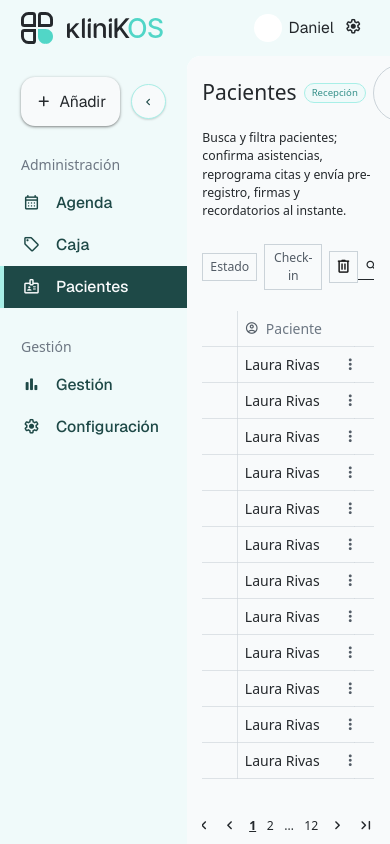
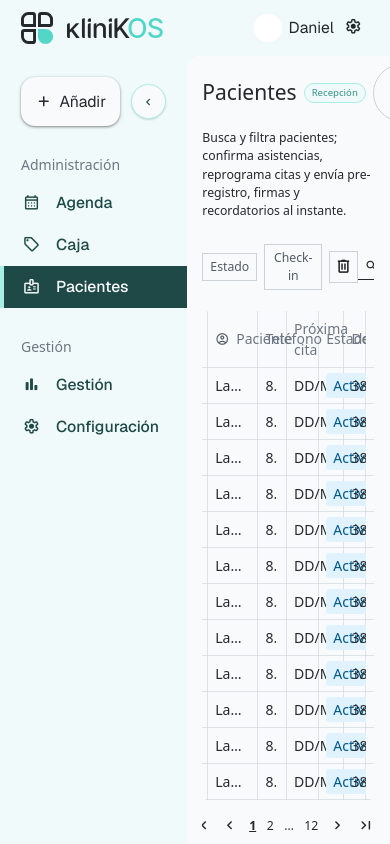
Before and after one commit to klinikOSapp/klinikOS-app, a Next.js app: page /pacientes in a window 390 px wide. Built offline with nearby package versions, Linux system fonts and the light colour scheme.

Commit message:
better responsive

```diff
--- a/src/app/pacientes/page.tsx
+++ b/src/app/pacientes/page.tsx
@@ -265,6 +265,7 @@ function PacientesPageContent() {
   )
   const [isFichaModalOpen, setIsFichaModalOpen] = React.useState(false)
   const [openBudgetCreation, setOpenBudgetCreation] = React.useState(false)
+  const [openEditMode, setOpenEditMode] = React.useState(false)
   const [openMenuId, setOpenMenuId] = React.useState<string | null>(null)
   const searchParams = useSearchParams()
   const navRouter = useRouter()
@@ -308,9 +309,11 @@ function PacientesPageContent() {
           onClose={() => {
             setIsFichaModalOpen(false)
             setOpenBudgetCreation(false)
+            setOpenEditMode(false)
           }}
           initialTab={openBudgetCreation ? 'Presupuestos y pagos' : 'Resumen'}
           openBudgetCreation={openBudgetCreation}
+          openInEditMode={openEditMode}
         />
 
         {/* Header Section - Fixed size */}
@@ -424,14 +427,14 @@ function PacientesPageContent() {
             </div>
           </div>
 
-          <div className='flex-1 rounded-[8px] overflow-auto'>
+          <div className='flex-1 rounded-[8px] overflow-hidden'>
             <table className='w-full table-fixed border-collapse'>
               <thead>
                 <tr>
-                  <TableHeaderCell className='w-[2.5rem] pr-2'>
+                  <TableHeaderCell className='w-[3%] min-w-[2rem] pr-1'>
                     <span className='sr-only'>Seleccionar fila</span>
                   </TableHeaderCell>
-                  <TableHeaderCell className='w-[min(21.5rem,30vw)] pr-2'>
+                  <TableHeaderCell className='w-[28%] pr-2'>
                     <div className='flex items-center gap-2'>
                       <MD3Icon
                         name='AccountCircleRounded'
@@ -441,22 +444,22 @@ function PacientesPageContent() {
                       <span>Paciente</span>
                     </div>
                   </TableHeaderCell>
-                  <TableHeaderCell className='w-[min(16.25rem,22vw)] pr-2'>
+                  <TableHeaderCell className='w-[16%] pr-2'>
                     Teléfono
                   </TableHeaderCell>
-                  <TableHeaderCell className='w-[min(19rem,26vw)] pr-2'>
+                  <TableHeaderCell className='w-[18%] pr-2'>
                     Próxima cita
                   </TableHeaderCell>
-                  <TableHeaderCell className='w-[min(16.3125rem,22vw)] pr-2'>
+                  <TableHeaderCell className='w-[14%] pr-2'>
                     Estado
                   </TableHeaderCell>
                   <TableHeaderCell
-                    className='w-[min(10.9375rem,15vw)] pr-2'
+                    className='w-[12%] pr-2'
                     align='right'
                   >
                     Deuda
                   </TableHeaderCell>
-                  <TableHeaderCell className='w-[3.5rem] pr-2 text-right sticky right-0 bg-[var(--color-surface-app)]'>
+                  <TableHeaderCell className='w-[5%] min-w-[2.5rem] pr-2 text-right sticky right-0 bg-[var(--color-surface-app)]'>
                     <span className='sr-only'>Acciones</span>
                   </TableHeaderCell>
                 </tr>
@@ -487,7 +490,7 @@ function PacientesPageContent() {
                       isPatientSelected(row.id) ? 'bg-[#E9FBF9]' : ''
                     ].join(' ')}
                   >
-                    <TableBodyCell className='w-[2.5rem] pr-2'>
+                    <TableBodyCell className='w-[3%] min-w-[2rem] pr-1'>
                       <button
                         type='button'
                         onClick={() => togglePatientSelection(row.id)}
@@ -521,7 +524,7 @@ function PacientesPageContent() {
                         <span className='sr-only'>Seleccionar fila</span>
                       </button>
                     </TableBodyCell>
-                    <TableBodyCell className='w-[min(21.5rem,30vw)] pr-2'>
+                    <TableBodyCell className='w-[28%] pr-2'>
                       <button
                         type='button'
                         onClick={() => setIsFichaModalOpen(true)}
@@ -530,23 +533,23 @@ function PacientesPageContent() {
                         {row.name}
                       </button>
                     </TableBodyCell>
-                    <TableBodyCell className='w-[min(16.25rem,22vw)] pr-2'>
+                    <TableBodyCell className='w-[16%] pr-2'>
                       <p className='truncate'>{row.phone}</p>
                     </TableBodyCell>
-                    <TableBodyCell className='w-[min(19rem,26vw)] pr-2'>
-                      {row.nextDate}
+                    <TableBodyCell className='w-[18%] pr-2'>
+                      <span className='truncate'>{row.nextDate}</span>
                     </TableBodyCell>
-                    <TableBodyCell className='w-[min(16.3125rem,22vw)] pr-2'>
+                    <TableBodyCell className='w-[14%] pr-2'>
                       <StatusPill type={row.status} />
                     </TableBodyCell>
                     <TableBodyCell
-                      className='w-[min(10.9375rem,15vw)] pr-2'
+                      className='w-[12%] pr-2'
                       align='right'
                     >
                       {row.debt}
                     </TableBodyCell>
                     <TableBodyCell
-                      className='w-[3.5rem] pr-2 sticky right-0 bg-[var(--color-surface-app)] group-hover:bg-[var(--color-neutral-50)]'
+                      className='w-[5%] min-w-[2.5rem] pr-2 sticky right-0 bg-[var(--color-surface-app)] group-hover:bg-[var(--color-neutral-50)]'
                       align='right'
                     >
                       <div className='relative'>
@@ -579,8 +582,8 @@ function PacientesPageContent() {
                             }}
                             onEdit={() => {
                               setOpenMenuId(null)
-                              // TODO: Implementar editar datos
-                              console.log('Editar:', row.name)
+                              setOpenEditMode(true)
+                              setIsFichaModalOpen(true)
                             }}
                             onDelete={() => {
                               setOpenMenuId(null)
--- a/src/components/pacientes/modals/patient-record/ClientSummary.tsx
+++ b/src/components/pacientes/modals/patient-record/ClientSummary.tsx
@@ -14,6 +14,8 @@ import React from 'react'
 
 type ClientSummaryProps = {
   onClose?: () => void
+  initialEditMode?: boolean
+  onEditModeOpened?: () => void
 }
 
 // Datos iniciales del paciente (en producción vendrían de props o API)
@@ -38,7 +40,7 @@ const initialPatientData = {
   comentario: ''
 }
 
-export default function ClientSummary({ onClose }: ClientSummaryProps) {
+export default function ClientSummary({ onClose, initialEditMode = false, onEditModeOpened }: ClientSummaryProps) {
   const [avatarPreviewUrl, setAvatarPreviewUrl] = React.useState<string | null>(
     null
   )
@@ -50,6 +52,15 @@ export default function ClientSummary({ onClose }: ClientSummaryProps) {
   // Estados para todos los campos editables
   const [formData, setFormData] = React.useState(initialPatientData)
   const [tempFormData, setTempFormData] = React.useState(initialPatientData)
+
+  // Efecto para abrir en modo edición cuando se pasa initialEditMode
+  React.useEffect(() => {
+    if (initialEditMode) {
+      setTempFormData(formData)
+      setIsEditing(true)
+      onEditModeOpened?.()
+    }
+  }, [initialEditMode, formData, onEditModeOpened])
 
   const setPreviewFromFile = React.useCallback((file: File) => {
     const url = URL.createObjectURL(file)
--- a/src/components/pacientes/modals/patient-record/PatientRecordModal.tsx
+++ b/src/components/pacientes/modals/patient-record/PatientRecordModal.tsx
@@ -22,22 +22,31 @@ type PatientRecordModalProps = {
   onClose: () => void
   initialTab?: PatientRecordTab
   openBudgetCreation?: boolean
+  openInEditMode?: boolean
 }
 
 export default function PatientRecordModal({
   open,
   onClose,
   initialTab = 'Resumen',
-  openBudgetCreation = false
+  openBudgetCreation = false,
+  openInEditMode = false
 }: PatientRecordModalProps) {
   const [active, setActive] = React.useState<PatientRecordTab>(initialTab)
   const [shouldOpenBudget, setShouldOpenBudget] = React.useState(openBudgetCreation)
+  const [shouldOpenEdit, setShouldOpenEdit] = React.useState(openInEditMode)
 
   React.useEffect(() => {
     if (open && openBudgetCreation) {
       setShouldOpenBudget(true)
     }
   }, [open, openBudgetCreation])
+
+  React.useEffect(() => {
+    if (open && openInEditMode) {
+      setShouldOpenEdit(true)
+    }
+  }, [open, openInEditMode])
 
   React.useEffect(() => {
     const onKey = (e: KeyboardEvent) => {
@@ -144,7 +153,13 @@ export default function PatientRecordModal({
               </div>
               {/* Right content: vertical scroll only; never horizontal */}
               <div className='w-[74.75rem] h-full overflow-y-auto overflow-x-hidden box-border'>
-                {active === 'Resumen' && <ClientSummary onClose={onClose} />}
+                {active === 'Resumen' && (
+                  <ClientSummary
+                    onClose={onClose}
+                    initialEditMode={shouldOpenEdit}
+                    onEditModeOpened={() => setShouldOpenEdit(false)}
+                  />
+                )}
                 {active === 'Historial clínico' && (
                   <ClinicalHistory onClose={onClose} />
                 )}
```
